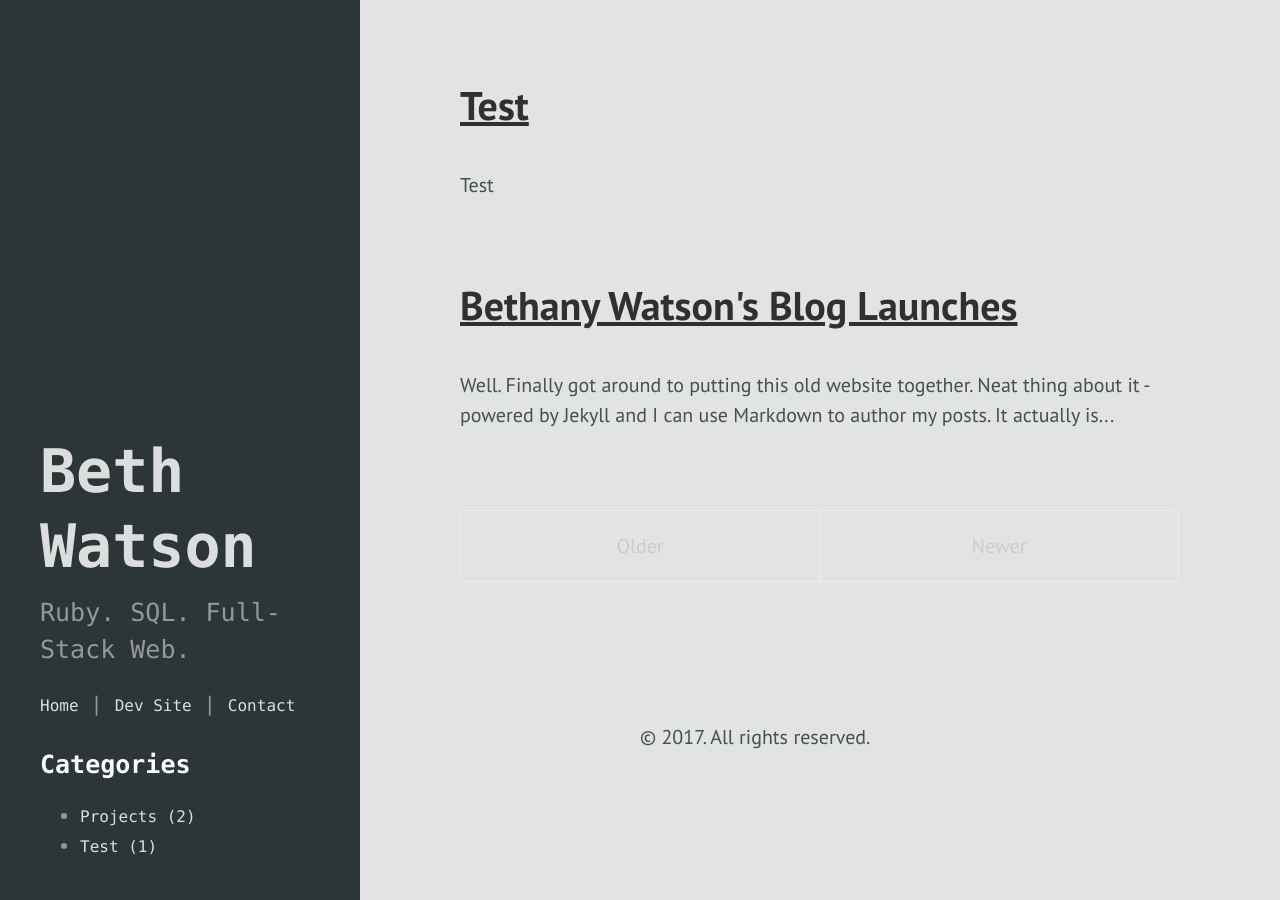
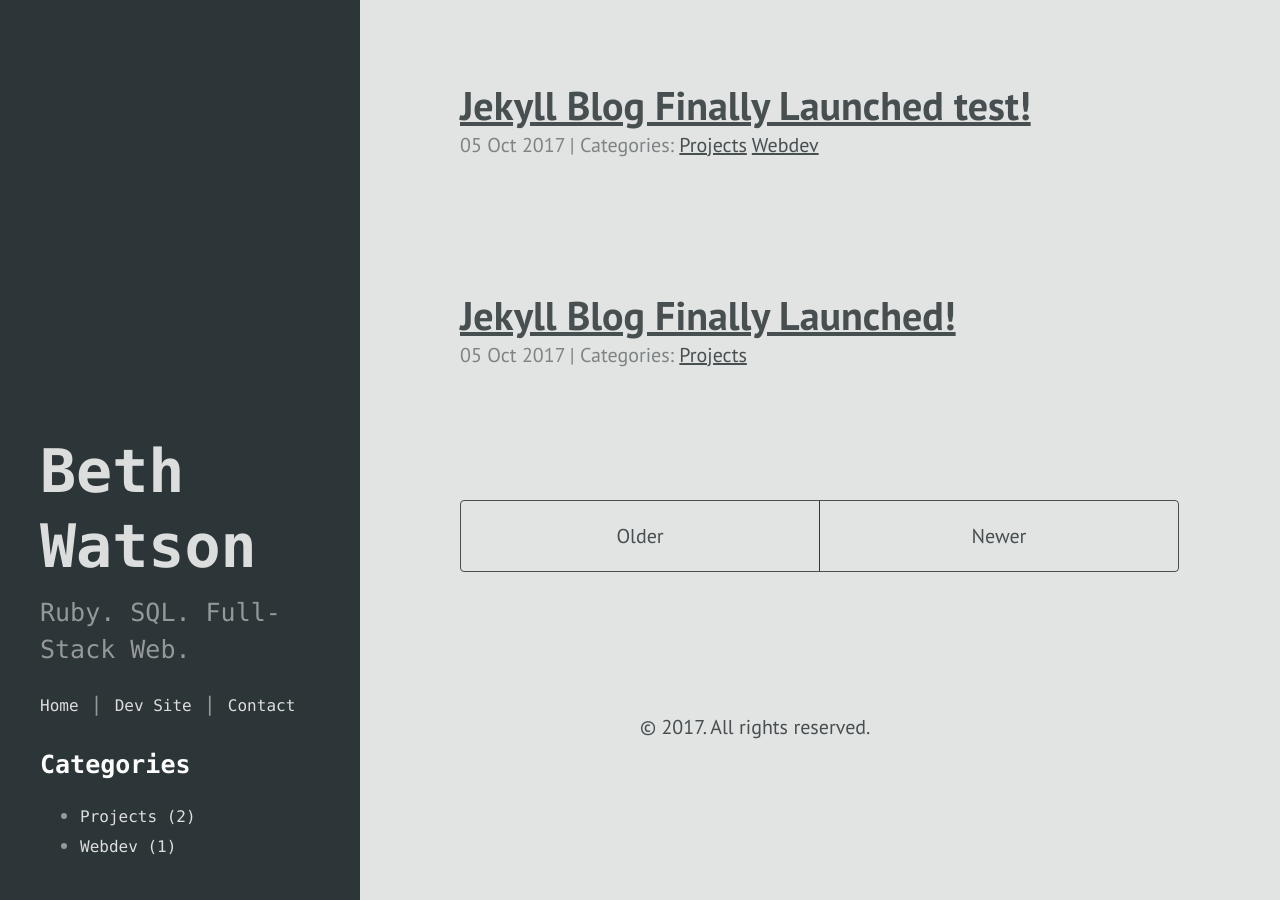
Before and after one commit to bethanyvwatson/bethanyvwatson.github.io, a Jekyll site: the page built from index.html, in a window 1280 px wide. Built offline with Jekyll 4.4.1, drawn with Linux system fonts in a browser that asks for light colours; the list of posts is cut into pages by our own code.

Commit message:
Unify styles a bit more.

```diff
--- a/_category/test.md
+++ /dev/null
@@ -1,5 +0,0 @@
----
-title: TEST Categories
-tag: test
-permalink: "/category/test"
----
--- /dev/null
+++ b/_category/webdev.md
@@ -0,0 +1,5 @@
+---
+title: Posts About Web Development
+tag: webdev
+permalink: "/category/webdev"
+---
--- a/_posts/2017-10-04-faker.md
+++ /dev/null
@@ -1,9 +0,0 @@
----
-layout: post
-title: "Bethany Watson's Blog Launches"
-date: 2017-10-02
-categories:
-  - projects
----
-
-Well. Finally got around to putting this old website together. Neat thing about it - powered by [Jekyll](http://jekyllrb.com) and I can use Markdown to author my posts. It actually is a lot easier than I thought it was going to be.
--- a/_posts/2017-10-04-test.md
+++ /dev/null
@@ -1,10 +0,0 @@
----
-layout: post
-title: "Test"
-date: 2017-10-04
-categories:
-  - test
-  - projects
----
-
-Test
--- /dev/null
+++ b/_posts/2017-10-05-about-the-blog.md
@@ -0,0 +1,7 @@
+---
+layout: post
+title: "Jekyll Blog Finally Launched!"
+date: 2017-10-05
+categories:
+  - projects
+---
--- /dev/null
+++ b/_posts/2017-10-05-blahah.md
@@ -0,0 +1,8 @@
+---
+layout: post
+title: "Jekyll Blog Finally Launched test!"
+date: 2017-10-05
+categories:
+  - projects
+  - webdev
+---
--- a/index.html
+++ b/index.html
@@ -7,12 +7,20 @@ title: Home
   {% for post in paginator.posts %}
   <div class="post">
     <h1 class="post-title">
-      <a href="{{ post.url }}">
+      <a href="{{ post.url }}" class="title-link">
         {{ post.title }}
       </a>
     </h1>
-    <br>
-    {{post.content | strip_html | truncatewords: 30}}
+    <span class="post-date">{{ post.date | date_to_string }} | Categories:
+    {% assign sortedCategories = post.categories %}
+    {% for category in sortedCategories %}
+        <span class="tag">
+            <a href="/category/{{ category }}">{{ category | capitalize }}</a>
+        </span>
+    {% endfor %}
+  </span>
+  <br>
+  {{post.content | strip_html | truncatewords: 30}}
   </div>
   {% endfor %}
 </div>
--- a/public/css/hyde.css
+++ b/public/css/hyde.css
@@ -48,14 +48,12 @@ html {
 @media (max-height: 350px) {
   .descr, .categories {
     display: none;
-
   }
 }
 
 @media (max-height: 500px) {
   .descr {
     display: none;
-
   }
 }
 /*
@@ -65,17 +63,22 @@ html {
 .page-title, .post-title {
   color: rgba(33,165,195, 1);
 }
+
+h1 {
+  color: rgba(33,165,195, 1);
+}
+
 h2, h3 {
   color: rgba(44, 53, 55, .85);
 };
 
-a {
+a.title-link {
   color: rgba(44, 53, 55,.85);
   text-decoration: underline;
 }
 
-a:hover, a:focus {
-  color: rgba(44, 53, 55, 1);
+a.title-link:hover, a.title-link:focus {
+  color: rgba(33,165,195, .85);
 }
 /*
  * Sidebar
--- a/public/css/poole.css
+++ b/public/css/poole.css
@@ -133,8 +133,7 @@ hr {
   position: relative;
   margin: 1.5rem 0;
   border: 0;
-  border-top: 1px solid rgba(44, 53, 55,1);
-  border-bottom: 1px solid rgba(44, 53, 55,1);
+  border-top: 1px solid rgba(44, 53, 55, .5);
 }
 
 abbr {
@@ -338,7 +337,7 @@ tbody tr:nth-child(odd) th {
 .page-title,
 .post-title,
 .post-title a {
-  color: #303030;
+  color: rgba(44, 53, 55, .85);
 }
 .page-title,
 .post-title {
@@ -350,14 +349,14 @@ tbody tr:nth-child(odd) th {
   display: block;
   margin-top: -.5rem;
   margin-bottom: 1rem;
-  color: #9a9a9a;
+  color: rgba(44, 53, 55, .55);
 }
 
 /* Related posts */
 .related {
   padding-top: 2rem;
   padding-bottom: 2rem;
-  border-top: 1px solid #eee;
+  border-top: 1px solid rgba(44, 53, 55, 1);
 }
 .related-posts {
   padding-left: 0;
@@ -368,11 +367,11 @@ tbody tr:nth-child(odd) th {
 }
 .related-posts li small {
   font-size: 75%;
-  color: #999;
+  color: rgba(44, 53, 55, .85);
 }
 .related-posts li a:hover {
-  color: #268bd2;
-  text-decoration: none;
+  color: rgba(33,165,195, .85);
+  text-decoration: underline;
 }
 .related-posts li a:hover small {
   color: inherit;
@@ -391,7 +390,7 @@ tbody tr:nth-child(odd) th {
   margin-left: -1rem;
   margin-right: -1rem;
   font-family: "PT Sans", Helvetica, Arial, sans-serif;
-  color: #ccc;
+  color: rgba(44, 53, 55, .85);
   text-align: center;
 }
 
@@ -399,7 +398,7 @@ tbody tr:nth-child(odd) th {
 .pagination-item {
   display: block;
   padding: 1rem;
-  border: 1px solid #eee;
+  border: 1px solid rgba(44, 53, 55, .85);
 }
 .pagination-item:first-child {
   margin-bottom: -1px;
@@ -407,7 +406,8 @@ tbody tr:nth-child(odd) th {
 
 /* Only provide a hover state for linked pagination items */
 a.pagination-item:hover {
-  background-color: #f5f5f5;
+  background-color: rgba(44, 53, 55, .95);
+  color: rgba(252,252,252, .5);
 }
 
 @media (min-width: 30em) {
```
Also changed, not shown: _layouts/category.html (+6 -6 lines), _layouts/post.html (+7 -9 lines).
